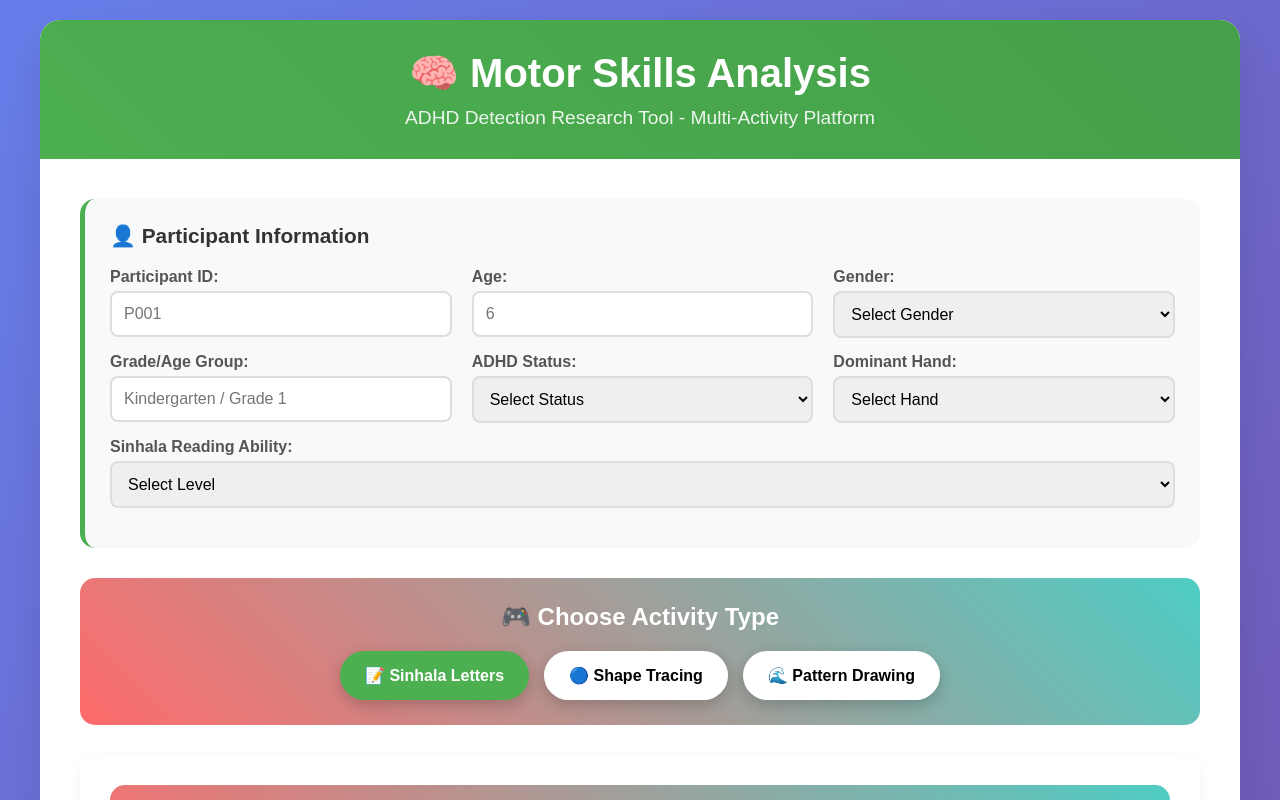
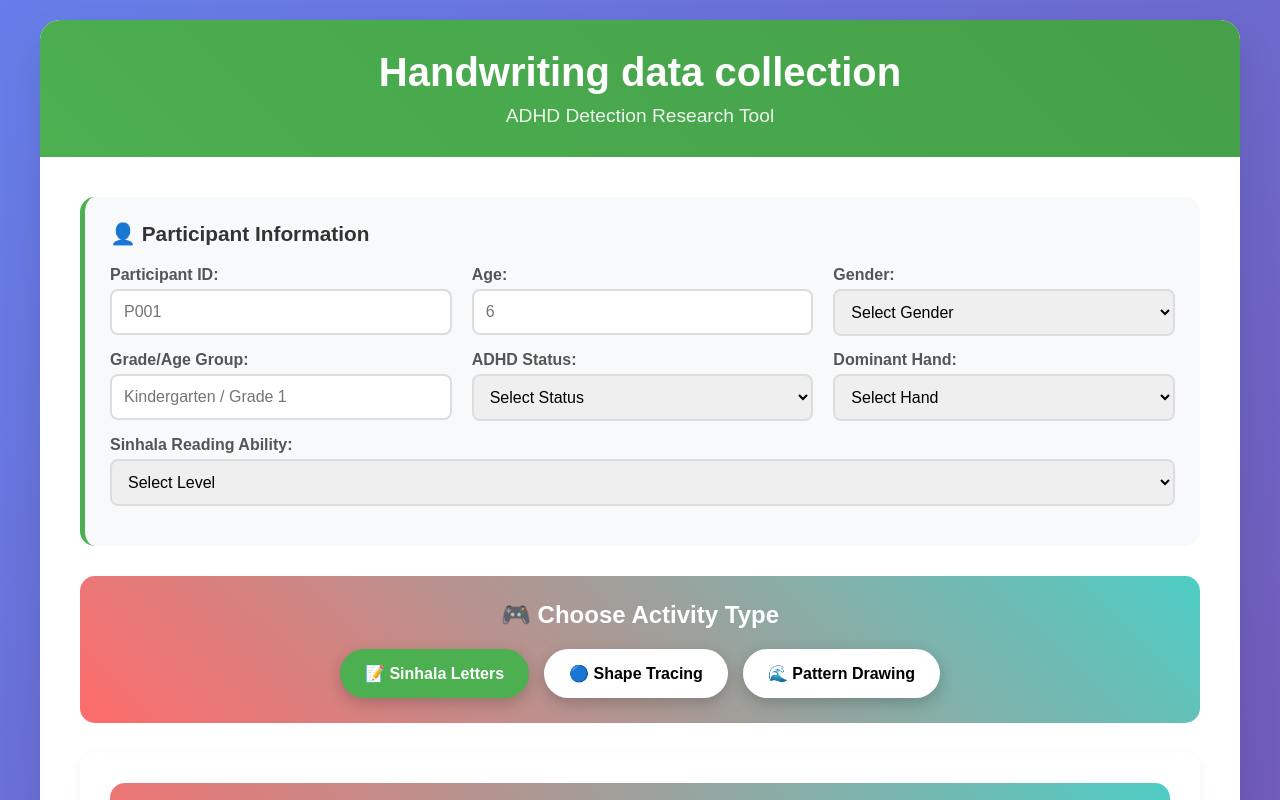
Before and after one commit to Hima-Parami/test-page, a plain HTML site: page index.html in a window 1280 px wide. Shown: the top 800 px of the page. Drawn offline with Linux system fonts and the light colour scheme.

Commit message:
Update details

```diff
--- a/index.html
+++ b/index.html
@@ -3,7 +3,7 @@
 <head>
     <meta charset="UTF-8">
     <meta name="viewport" content="width=device-width, initial-scale=1.0">
-    <title>Handwriting & Motor Skills Analysis - ADHD Research</title>
+    <title>Handwriting Data collection - ADHD Research</title>
     <style>
         * {
             margin: 0;
@@ -339,8 +339,8 @@
 <body>
     <div class="container">
         <div class="header">
-            <h1>🧠 Motor Skills Analysis</h1>
-            <p>ADHD Detection Research Tool - Multi-Activity Platform</p>
+            <h1>Handwriting data collection</h1>
+            <p>ADHD Detection Research Tool </p>
         </div>
 
         <div class="main-content">
```
